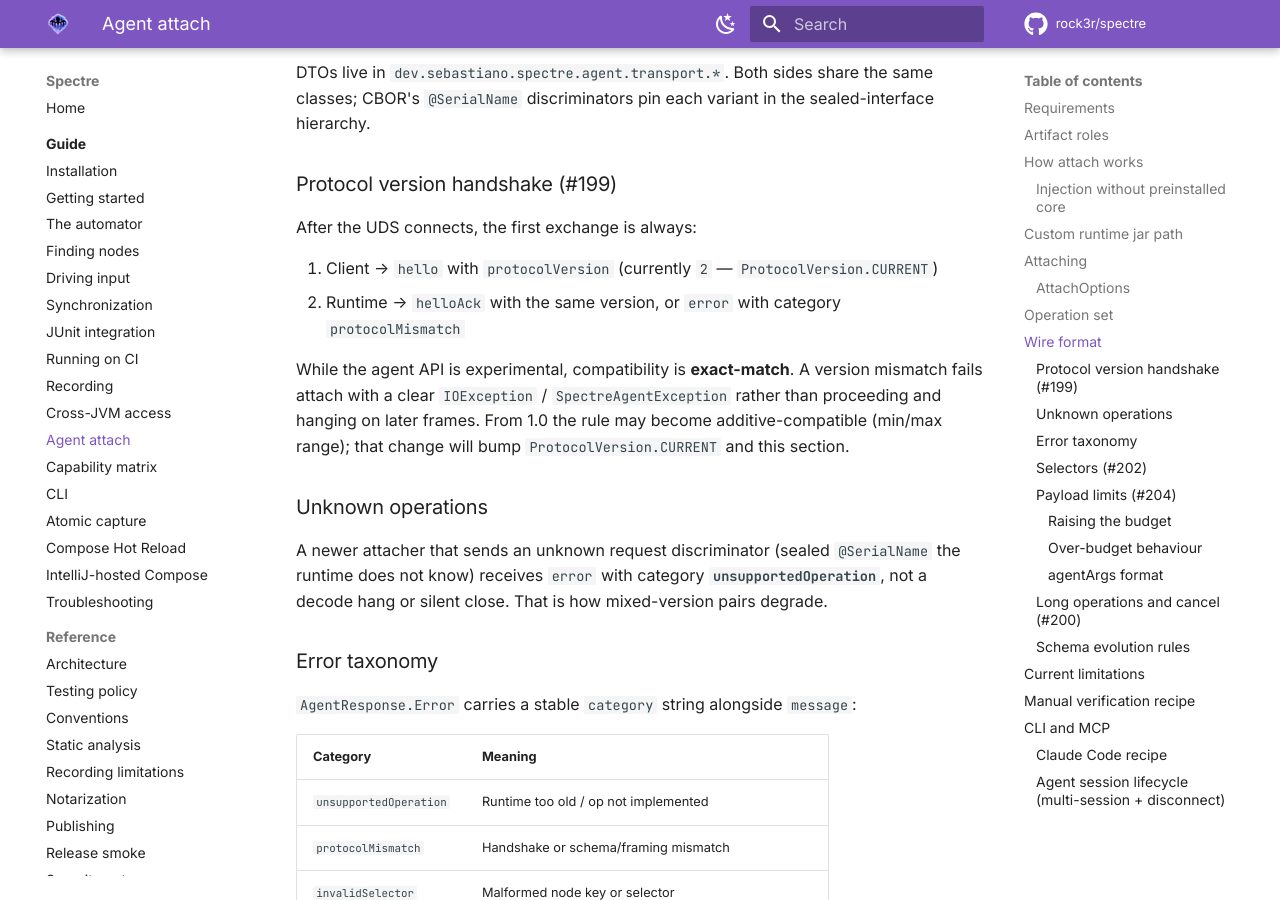
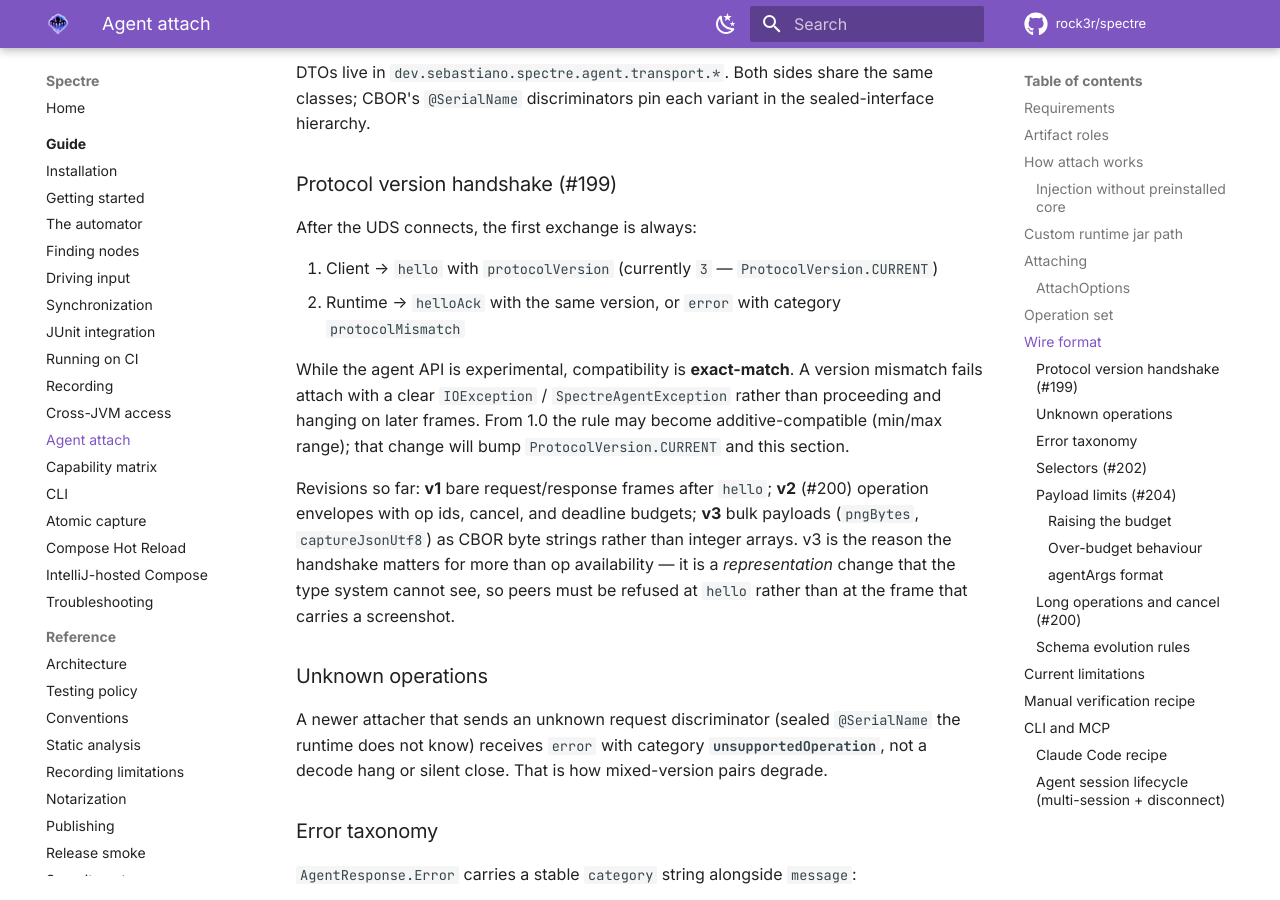
Before and after one commit to rock3r/spectre, an MkDocs documentation site: the page built from docs/guide/agent.md, in a window 1280 px wide and 900 px high, scrolled down 8892 px. Built offline with MkDocs 1.6.1 and Material for MkDocs 9.7.7, drawn with Linux system fonts in a browser that asks for light colours; comment, search, counter and statistics services are not loaded.

Commit message:
docs(agent): sync the documented handshake version with ProtocolVersion.CURRENT
The guide still told readers the exact-match handshake uses version 2
while the runtime had moved to 3, so anyone implementing or debugging
against the docs would have written a handshake that always fails.

Also recorded what each revision changed, since v3 is the first one that
is invisible to the type system: a representation change rather than an
op-availability change, which is exactly why it has to be caught at hello
rather than at the frame carrying a screenshot.

Co-Authored-By: Claude Opus 5 <noreply@anthropic.com>

```diff
--- a/docs/guide/agent.md
+++ b/docs/guide/agent.md
@@ -343,7 +343,7 @@ hierarchy.
 
 After the UDS connects, the first exchange is always:
 
-1. Client → `hello` with `protocolVersion` (currently `2` — `ProtocolVersion.CURRENT`)
+1. Client → `hello` with `protocolVersion` (currently `3` — `ProtocolVersion.CURRENT`)
 2. Runtime → `helloAck` with the same version, or `error` with category
    `protocolMismatch`
 
@@ -351,6 +351,13 @@ While the agent API is experimental, compatibility is **exact-match**. A version
 mismatch fails attach with a clear `IOException` / `SpectreAgentException` rather than
 proceeding and hanging on later frames. From 1.0 the rule may become additive-compatible
 (min/max range); that change will bump `ProtocolVersion.CURRENT` and this section.
+
+Revisions so far: **v1** bare request/response frames after `hello`; **v2** (#200) operation
+envelopes with op ids, cancel, and deadline budgets; **v3** bulk payloads (`pngBytes`,
+`captureJsonUtf8`) as CBOR byte strings rather than integer arrays. v3 is the reason the
+handshake matters for more than op availability — it is a *representation* change that the
+type system cannot see, so peers must be refused at `hello` rather than at the frame that
+carries a screenshot.
 
 ### Unknown operations
 
```
